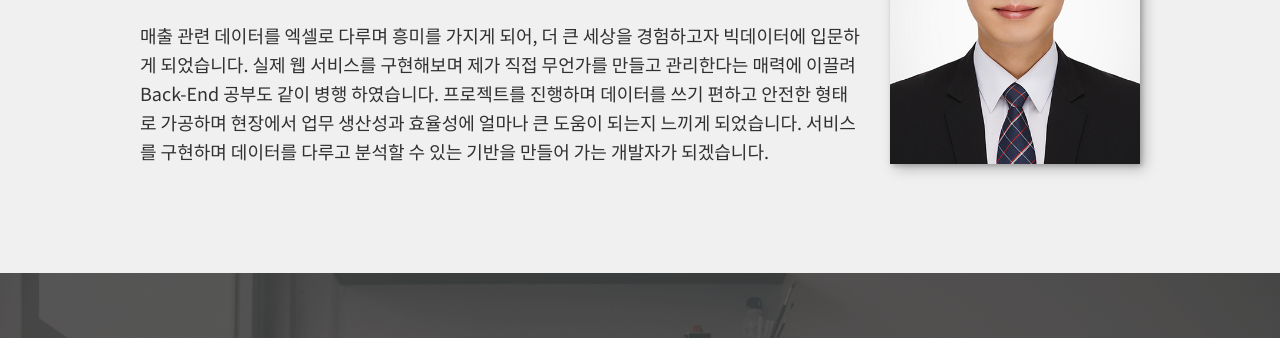
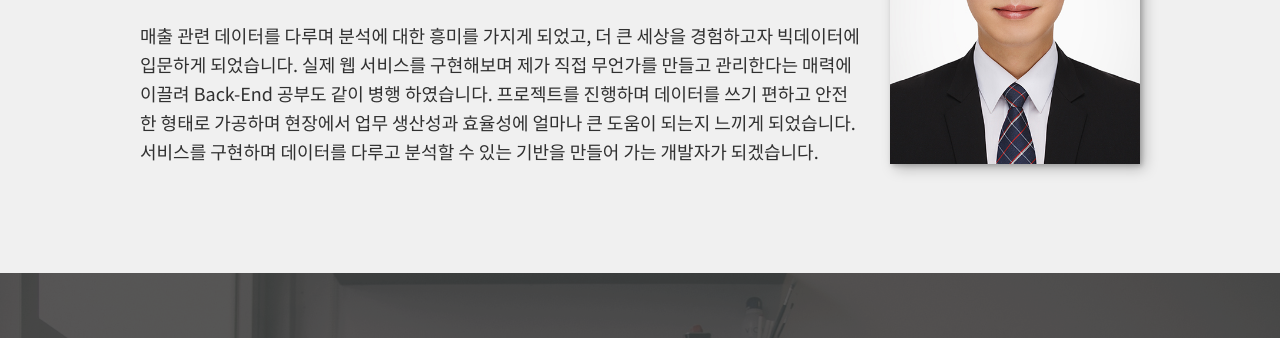
Before and after one commit to minosssss/portfolio, a plain HTML site: page index.html in a window 1280 px wide. Shown: the part 818-1156 px from the top of the page. Drawn offline with nearby package versions, Linux system fonts and the light colour scheme.

```diff
--- a/index.html
+++ b/index.html
@@ -62,7 +62,7 @@
             <p class="section__subtitle section__subtitle--about">최적화 중점으로 데이터를 다루는 <strong>개발자</strong>가 되겠습니다.</p>
 
             <div class="about-me__body">
-                <p>매출 관련 데이터를 엑셀로 다루며 흥미를 가지게 되어, 더 큰 세상을 경험하고자 빅데이터에 입문하게 되었습니다. 실제 웹 서비스를 구현해보며 제가 직접 무언가를 만들고 관리한다는 매력에 이끌려 Back-End 공부도 같이 병행 하였습니다. 프로젝트를 진행하며 데이터를 쓰기 편하고 안전한 형태로 가공하며 현장에서 업무 생산성과 효율성에 얼마나 큰 도움이 되는지 느끼게 되었습니다. 서비스를 구현하며 데이터를 다루고 분석할 수 있는 기반을 만들어 가는 개발자가 되겠습니다.</p>
+                <p>매출 관련 데이터를 다루며 분석에 대한 흥미를 가지게 되었고, 더 큰 세상을 경험하고자 빅데이터에 입문하게 되었습니다. 실제 웹 서비스를 구현해보며 제가 직접 무언가를 만들고 관리한다는 매력에 이끌려 Back-End 공부도 같이 병행 하였습니다. 프로젝트를 진행하며 데이터를 쓰기 편하고 안전한 형태로 가공하며 현장에서 업무 생산성과 효율성에 얼마나 큰 도움이 되는지 느끼게 되었습니다. 서비스를 구현하며 데이터를 다루고 분석할 수 있는 기반을 만들어 가는 개발자가 되겠습니다.</p>
                     <!-- 2개의 단어를 넘어서 새로운 것을 표현하고 나타내기 위해 움직이는 개발자가 되고 싶습니다.-->
             </div>
 
```
